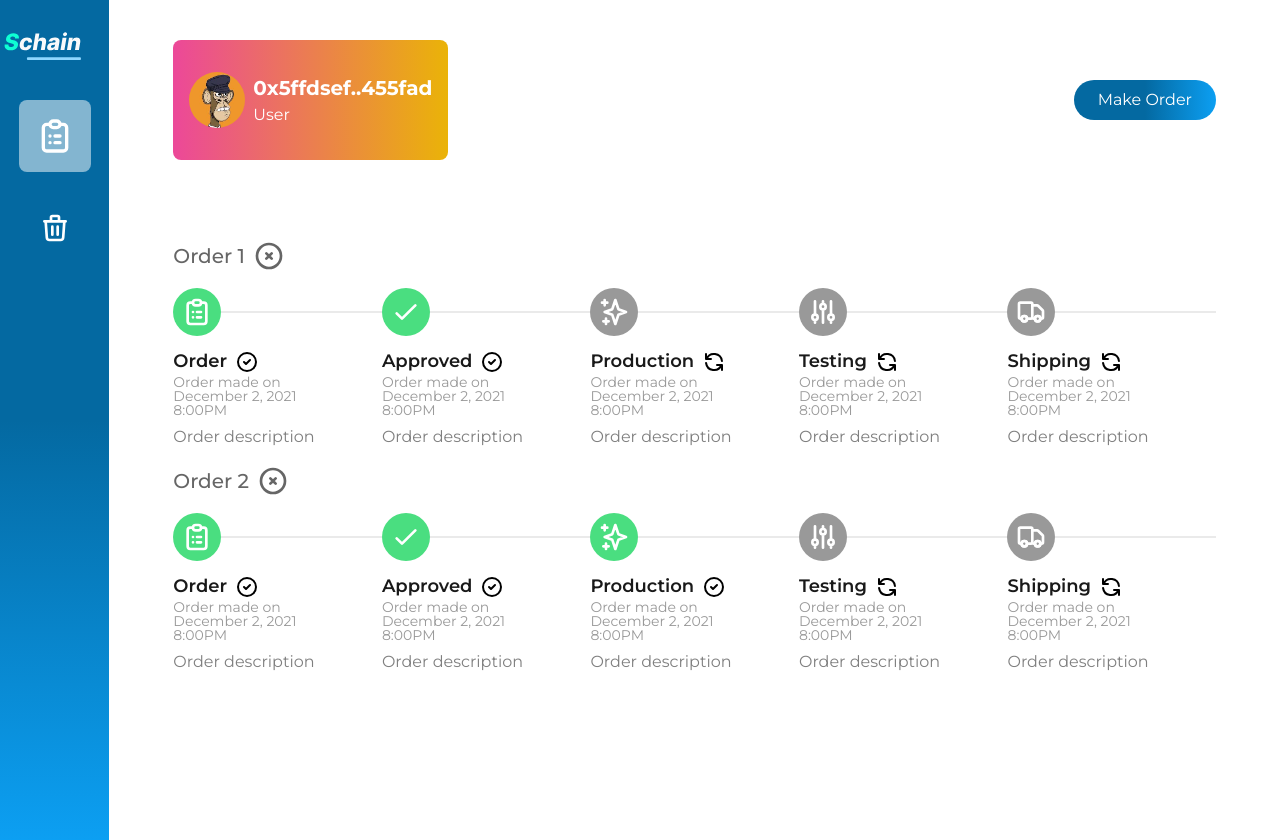
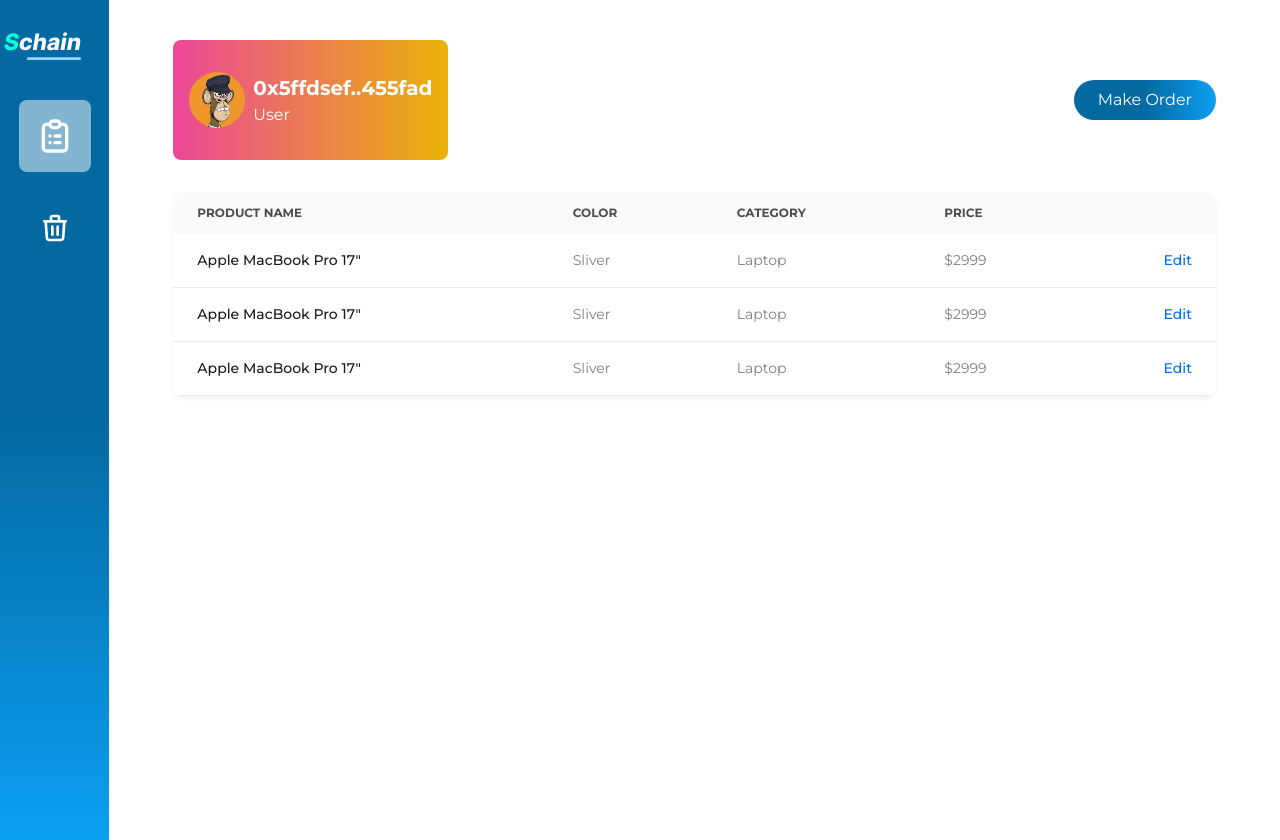
Before and after one commit to mendsalbert/schain, a Next.js app: page /admin/customer in a window 1280 px wide. Built offline with nearby package versions, Linux system fonts and the light colour scheme.

Commit message:
schain ui

```diff
--- a/pages/admin/customer/index.tsx
+++ b/pages/admin/customer/index.tsx
@@ -36,26 +36,91 @@ const Admin = (props: Props) => {
               Make Order
             </button>
           </div>
-          {/* <div className="flex flex-col ">
-            <button
-              onClick={() => {
-                setOpen(!open);
 
-                setComp(<OrderModal />);
-              }}
-              className="  bg-gradient-to-r active:outline-none active:border-none from-[#0469A1] via-[#0469A1]  to-[#0C9FF2]  text-center  w-max   px-6 py-2  rounded-full cursor-pointer text-white"
-            >
-              Make Order
-            </button>
-            <div className="flex pt-5 md:pt-0  flex-row  items-center space-x-2 md:space-x-2 ">
-              <img src="/images/profile.jpg" className="w-14 rounded-md" />
-              <div>
-                <p>0x5ffdsef..455fad</p>
-                <p>User</p>
-              </div>
-            </div>
-          </div> */}
-          <Orders />
+          {/* <Orders /> */}
+
+          <div className=" my-8 elative overflow-x-auto shadow-md sm:rounded-lg">
+            <table className="w-full text-sm text-left text-gray-500 ">
+              <thead className="text-xs text-gray-700 uppercase bg-gray-50 ">
+                <tr>
+                  <th scope="col" className="px-6 py-3">
+                    Product name
+                  </th>
+                  <th scope="col" className="px-6 py-3">
+                    Color
+                  </th>
+                  <th scope="col" className="px-6 py-3">
+                    Category
+                  </th>
+                  <th scope="col" className="px-6 py-3">
+                    Price
+                  </th>
+                  <th scope="col" className="px-6 py-3">
+                    <span className="sr-only">Edit</span>
+                  </th>
+                </tr>
+              </thead>
+              <tbody>
+                <tr className="bg-white border-b ">
+                  <th
+                    scope="row"
+                    className="px-6 py-4 font-medium text-gray-900 whitespace-nowrap"
+                  >
+                    Apple MacBook Pro 17"
+                  </th>
+                  <td className="px-6 py-4">Sliver</td>
+                  <td className="px-6 py-4">Laptop</td>
+                  <td className="px-6 py-4">$2999</td>
+                  <td className="px-6 py-4 text-right">
+                    <a
+                      href="#"
+                      className="font-medium text-blue-600 dark:text-blue-500 hover:underline"
+                    >
+                      Edit
+                    </a>
+                  </td>
+                </tr>
+                <tr className="bg-white border-b ">
+                  <th
+                    scope="row"
+                    className="px-6 py-4 font-medium text-gray-900 whitespace-nowrap"
+                  >
+                    Apple MacBook Pro 17"
+                  </th>
+                  <td className="px-6 py-4">Sliver</td>
+                  <td className="px-6 py-4">Laptop</td>
+                  <td className="px-6 py-4">$2999</td>
+                  <td className="px-6 py-4 text-right">
+                    <a
+                      href="#"
+                      className="font-medium text-blue-600 dark:text-blue-500 hover:underline"
+                    >
+                      Edit
+                    </a>
+                  </td>
+                </tr>
+                <tr className="bg-white border-b ">
+                  <th
+                    scope="row"
+                    className="px-6 py-4 font-medium text-gray-900 whitespace-nowrap"
+                  >
+                    Apple MacBook Pro 17"
+                  </th>
+                  <td className="px-6 py-4">Sliver</td>
+                  <td className="px-6 py-4">Laptop</td>
+                  <td className="px-6 py-4">$2999</td>
+                  <td className="px-6 py-4 text-right">
+                    <a
+                      href="#"
+                      className="font-medium text-blue-600 dark:text-blue-500 hover:underline"
+                    >
+                      Edit
+                    </a>
+                  </td>
+                </tr>
+              </tbody>
+            </table>
+          </div>
         </div>
       </div>
       <Modal open={open} onClose={() => setOpen(false)}>
```
